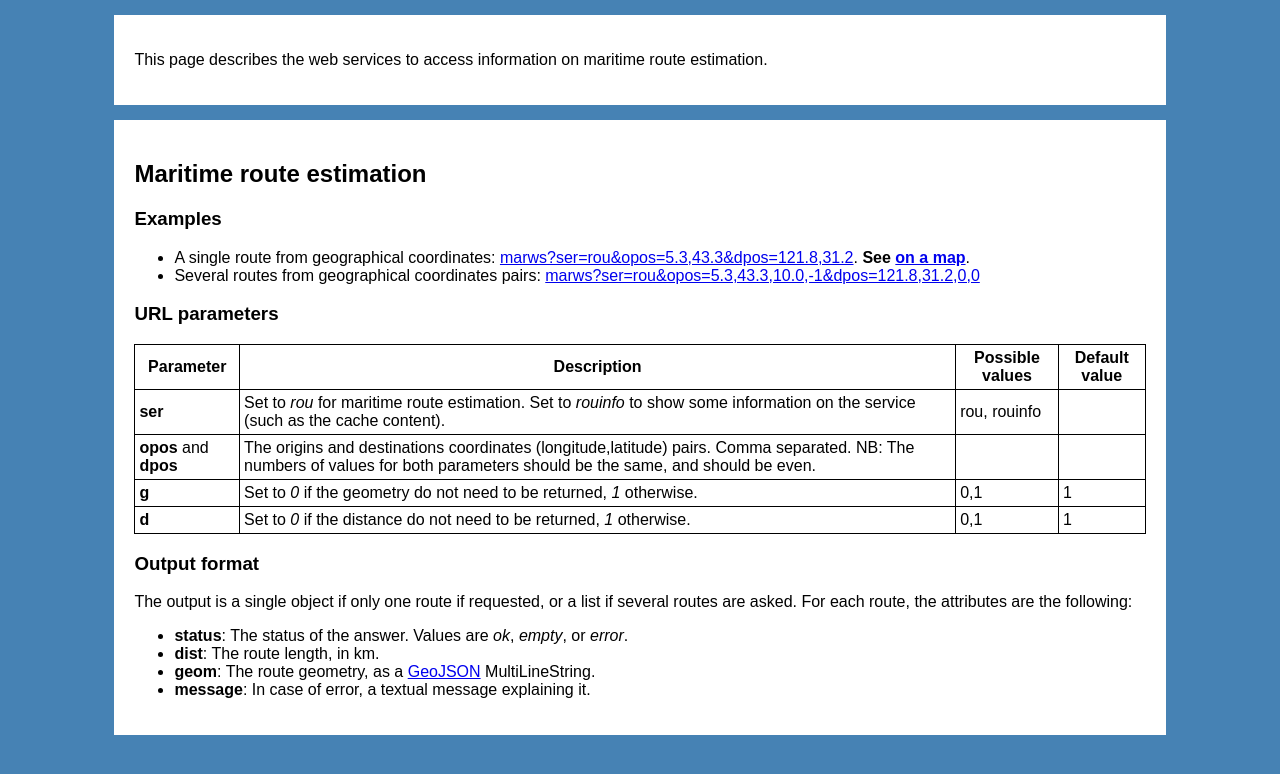
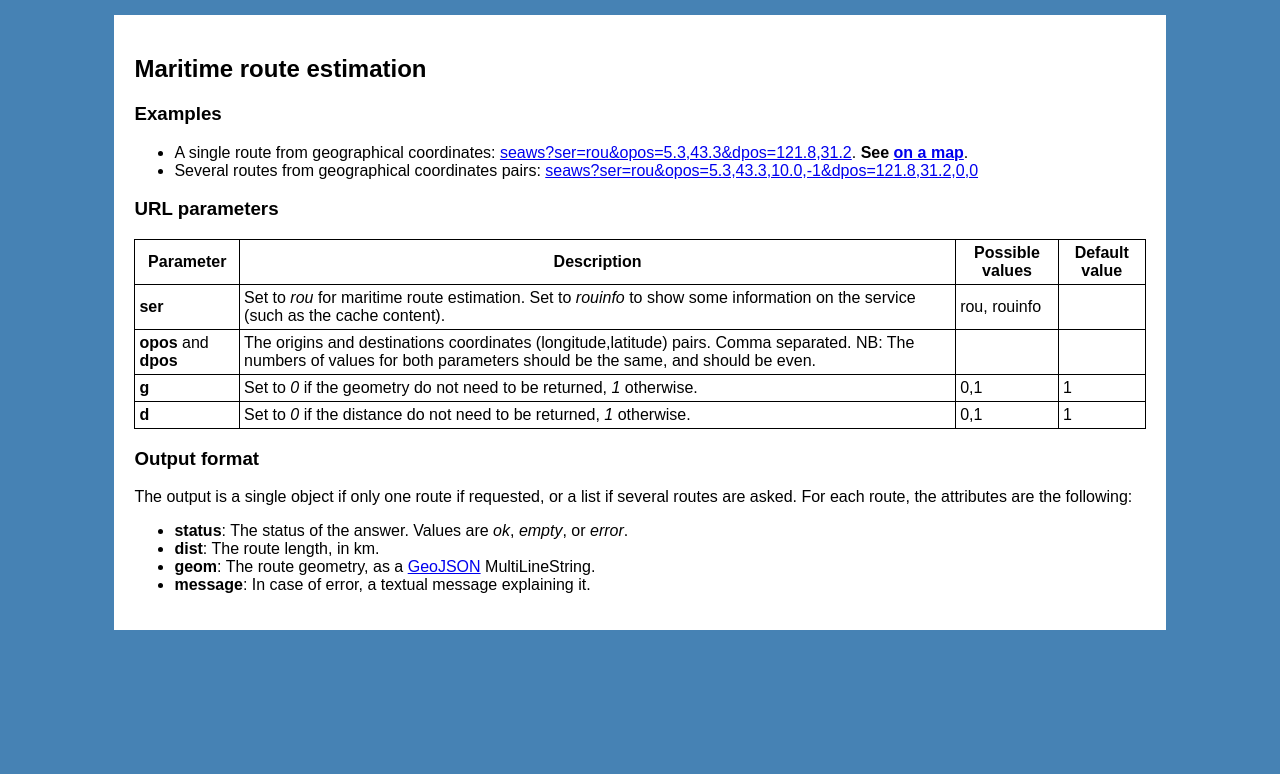
Before and after one commit to XexFlare/ShipRouteX, a plain HTML site: page WebContent/index.html in a window 1280 px wide. Drawn offline with Linux system fonts and the light colour scheme.

Commit message:
correction WS name

```diff
--- a/WebContent/index.html
+++ b/WebContent/index.html
@@ -27,22 +27,15 @@ th, td {
 <body style="background-color: SteelBlue; font-family: Arial;">
 
 	<div class="block">
-		<p>
-			This page describes the web services to access information on maritime route estimation.
-		</p>
-	</div>
-	<div class="block">
-
-		<a id="marrouinfo"></a>
 		<h2>Maritime route estimation</h2>
 
 		<h3>Examples</h3>
 		<ul>
 			<li>A single route from geographical coordinates: <a
-				href="marws?ser=rou&opos=5.3,43.3&dpos=121.8,31.2" target="_blank">marws?ser=rou&opos=5.3,43.3&dpos=121.8,31.2</a>. <b>See <a href="ctroute.html?opos=5.3,43.3&dpos=121.8,31.2">on a map</a></b>.</li>
+				href="seaws?ser=rou&opos=5.3,43.3&dpos=121.8,31.2" target="_blank">seaws?ser=rou&opos=5.3,43.3&dpos=121.8,31.2</a>. <b>See <a href="ctroute.html?opos=5.3,43.3&dpos=121.8,31.2">on a map</a></b>.</li>
 			<li>Several routes from geographical coordinates pairs: <a
-				href="marws?ser=rou&opos=5.3,43.3,10.0,-1&dpos=121.8,31.2,0,0"
-				target="_blank">marws?ser=rou&opos=5.3,43.3,10.0,-1&dpos=121.8,31.2,0,0</a></li>
+				href="seaws?ser=rou&opos=5.3,43.3,10.0,-1&dpos=121.8,31.2,0,0"
+				target="_blank">seaws?ser=rou&opos=5.3,43.3,10.0,-1&dpos=121.8,31.2,0,0</a></li>
 		</ul>
 
 		<h3>URL parameters</h3>
```
